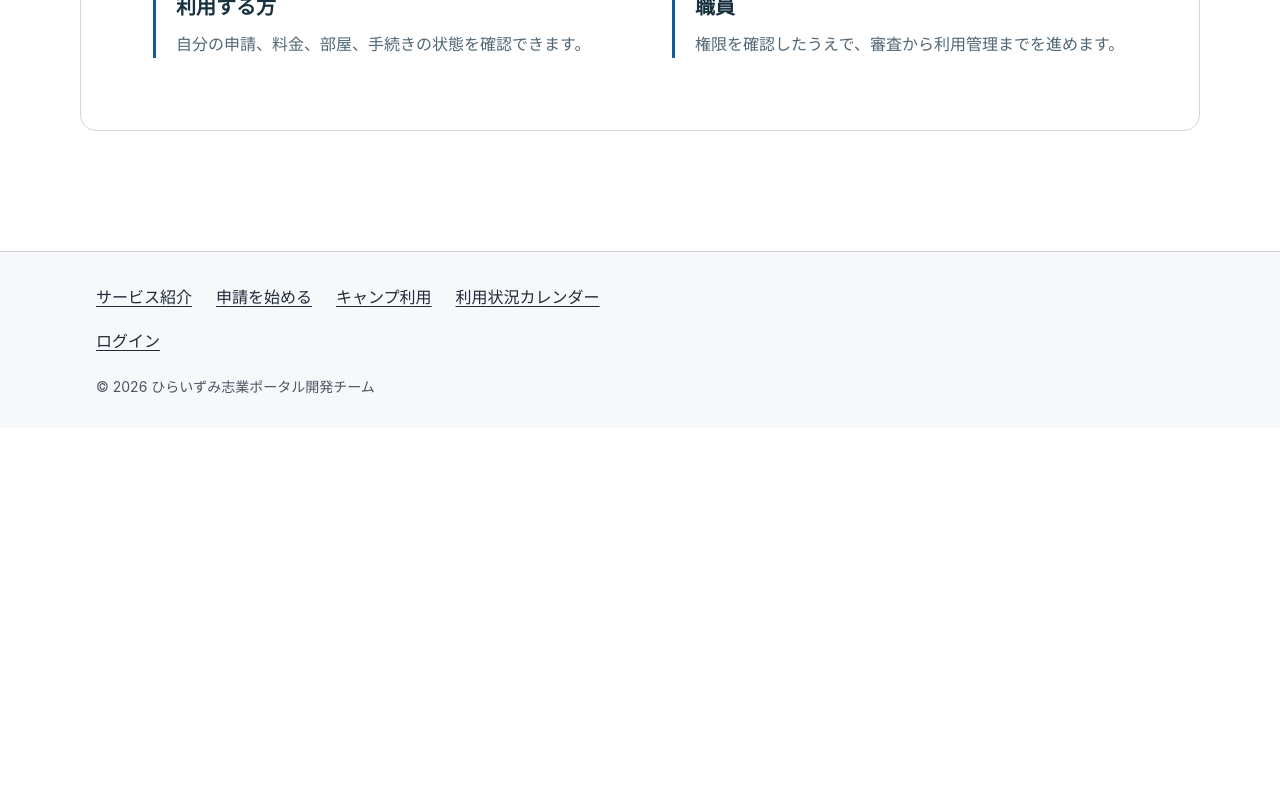
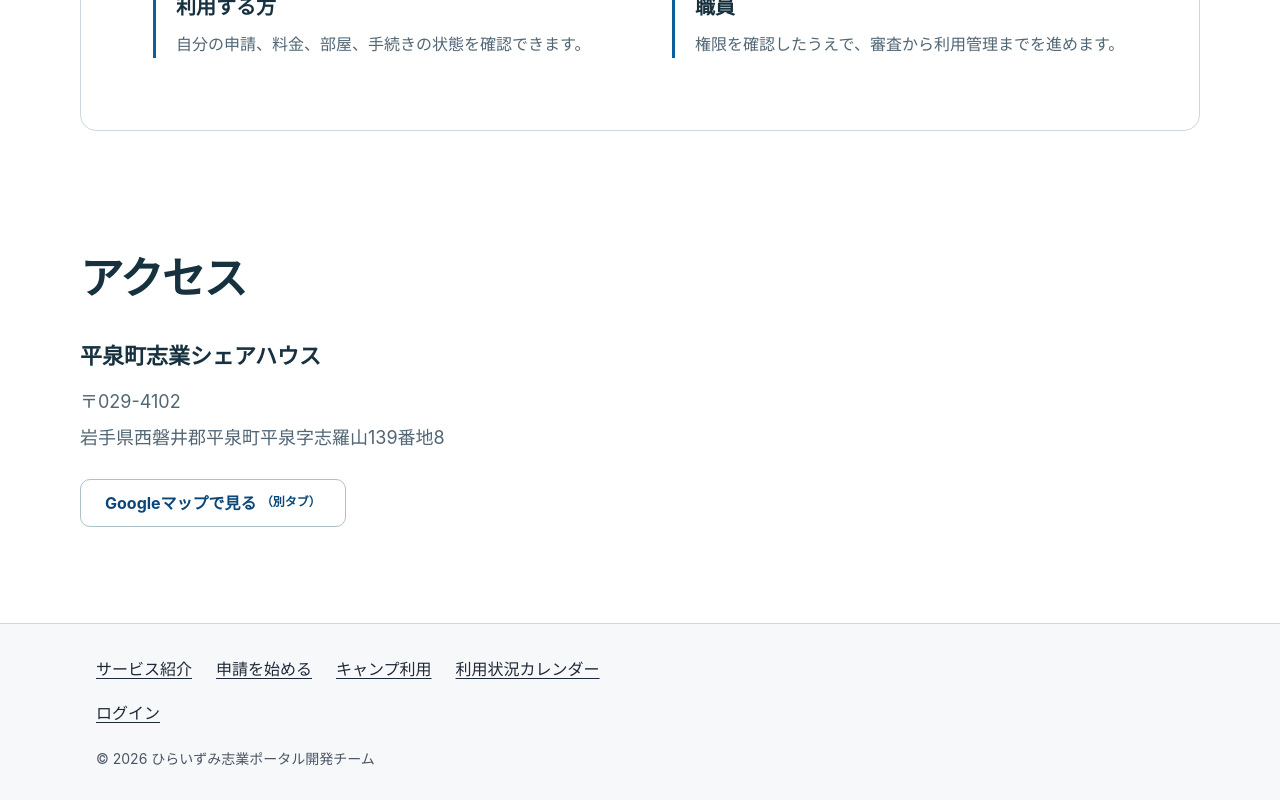
Before and after one commit to satoshihigashihara-tech/hiraizumi_shigyo_portal, a Next.js app: page / in a window 1280 px wide. Shown: the part 2153-2953 px from the top of the page. Before the commit the page ends 2581 px from the top, so only its background shows below. Built offline with nearby package versions, Linux system fonts and the light colour scheme.

Commit message:
Add facility address and map link to landing page

```diff
--- a/app/page.js
+++ b/app/page.js
@@ -1,6 +1,9 @@
 import Link from "next/link";
 import ShareHouseHero from "./components/ShareHouseHero";
 import styles from "./page.module.css";
+
+const facilityAddress = "岩手県西磐井郡平泉町平泉字志羅山139番地8";
+const facilityMapUrl = `https://www.google.com/maps/search/?api=1&query=${encodeURIComponent(facilityAddress)}`;
 
 export const metadata = {
   title: "ひらいずみ志業ポータル｜申請から利用までをひとつに",
@@ -53,5 +56,17 @@ export default function Home() {
       </div>
     </section>
 
+    <section className={styles.access} aria-labelledby="access-title">
+      <h2 id="access-title">アクセス</h2>
+      <p className={styles.facilityName}>平泉町志業シェアハウス</p>
+      <address className={styles.facilityAddress}>
+        <span>〒029-4102</span>
+        <span>{facilityAddress}</span>
+      </address>
+      <a className={styles.secondaryAction} href={facilityMapUrl} target="_blank" rel="noopener noreferrer">
+        Googleマップで見る<span className={styles.mapLinkNote}>（別タブ）</span>
+      </a>
+    </section>
+
   </div>;
 }
--- a/app/page.module.css
+++ b/app/page.module.css
@@ -98,7 +98,8 @@
 
 .serviceIntroduction h2,
 .journey h2,
-.assurance h2 {
+.assurance h2,
+.access h2 {
   font-size: clamp(30px, 3.4vw, 48px);
   line-height: 1.25;
   letter-spacing: -0.035em;
@@ -153,6 +154,25 @@
 .assuranceGrid h3 { font-size: 20px; }
 .assuranceGrid p { margin-top: 10px; color: var(--lp-muted); line-height: 1.75; }
 
+.access {
+  width: min(1120px, calc(100% - 32px));
+  margin: 0 auto;
+  padding: 0 0 96px;
+}
+.facilityName { margin-top: 32px; font-size: 22px; font-weight: 700; }
+.facilityAddress {
+  display: grid;
+  gap: 4px;
+  margin: 16px 0 24px;
+  color: var(--lp-muted);
+  font-size: 18px;
+  font-style: normal;
+  line-height: 1.8;
+  overflow-wrap: anywhere;
+}
+.mapLinkNote { margin-left: 4px; font-size: 12px; }
+.access a:focus-visible { outline: 3px solid var(--lp-accent); outline-offset: 4px; }
+
 @media (hover: hover) and (pointer: fine) {
   .primaryAction:hover { background: var(--lp-accent-dark); border-color: var(--lp-accent-dark); }
   .secondaryAction:hover { background: #e4eef2; border-color: #91a9b6; }
@@ -180,6 +200,9 @@
   .assurance { padding: 36px 24px; }
   .assuranceGrid { grid-template-columns: 1fr; margin-top: 32px; }
   .assurance { margin-bottom: 88px; }
+  .access { padding-bottom: 64px; }
+  .facilityName { font-size: 20px; }
+  .facilityAddress { font-size: 16px; }
 }
 
 @media (max-width: 420px) {
@@ -189,7 +212,8 @@
   .prototypeNotice,
   .serviceIntroduction,
   .journey,
-  .assurance { width: calc(100% - 24px); }
+  .assurance,
+  .access { width: calc(100% - 24px); }
 }
 
 @media (prefers-reduced-motion: reduce) {
```
Also changed, not shown: 1 other file (tests, documents, lock files or other folders).
